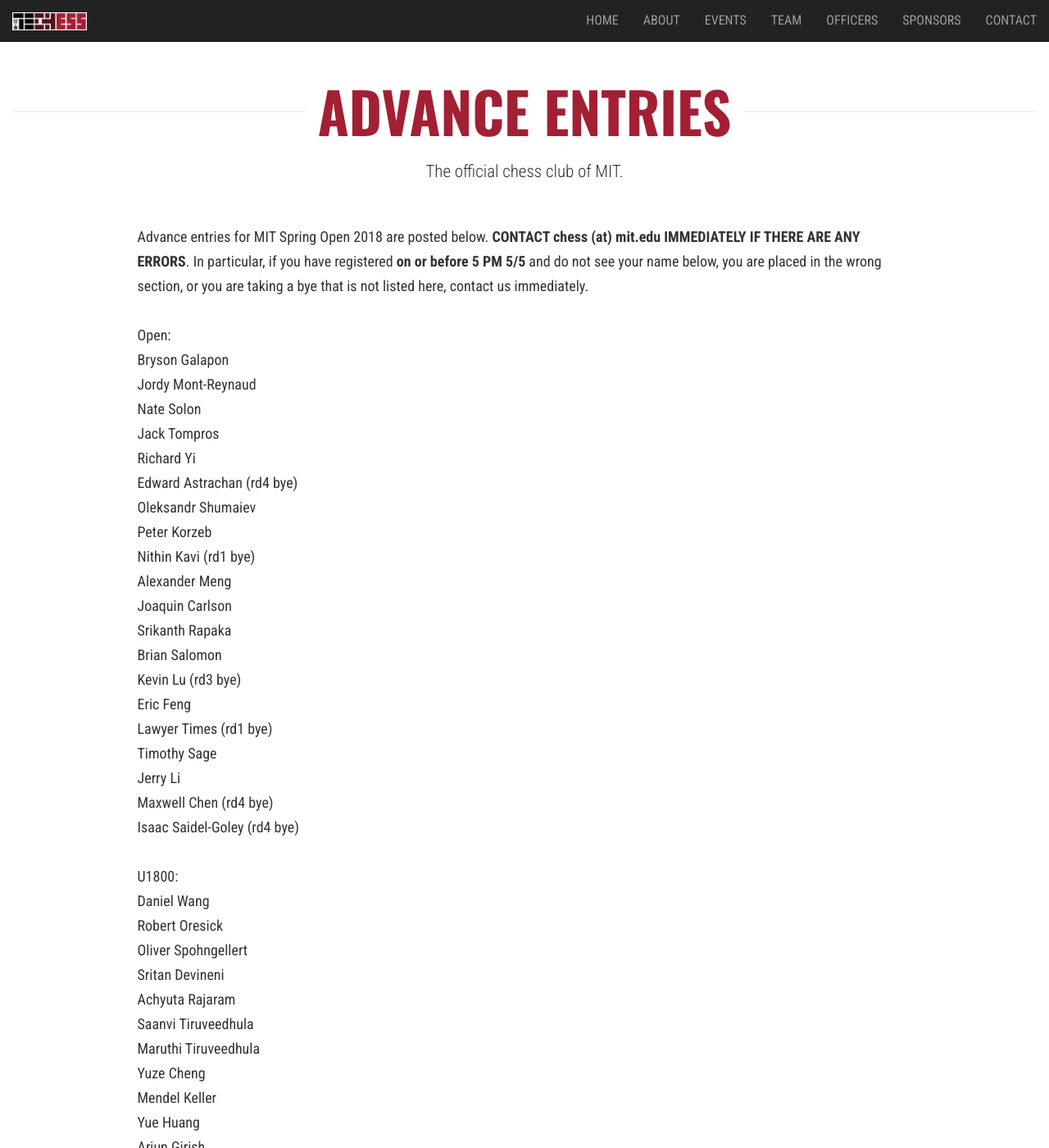
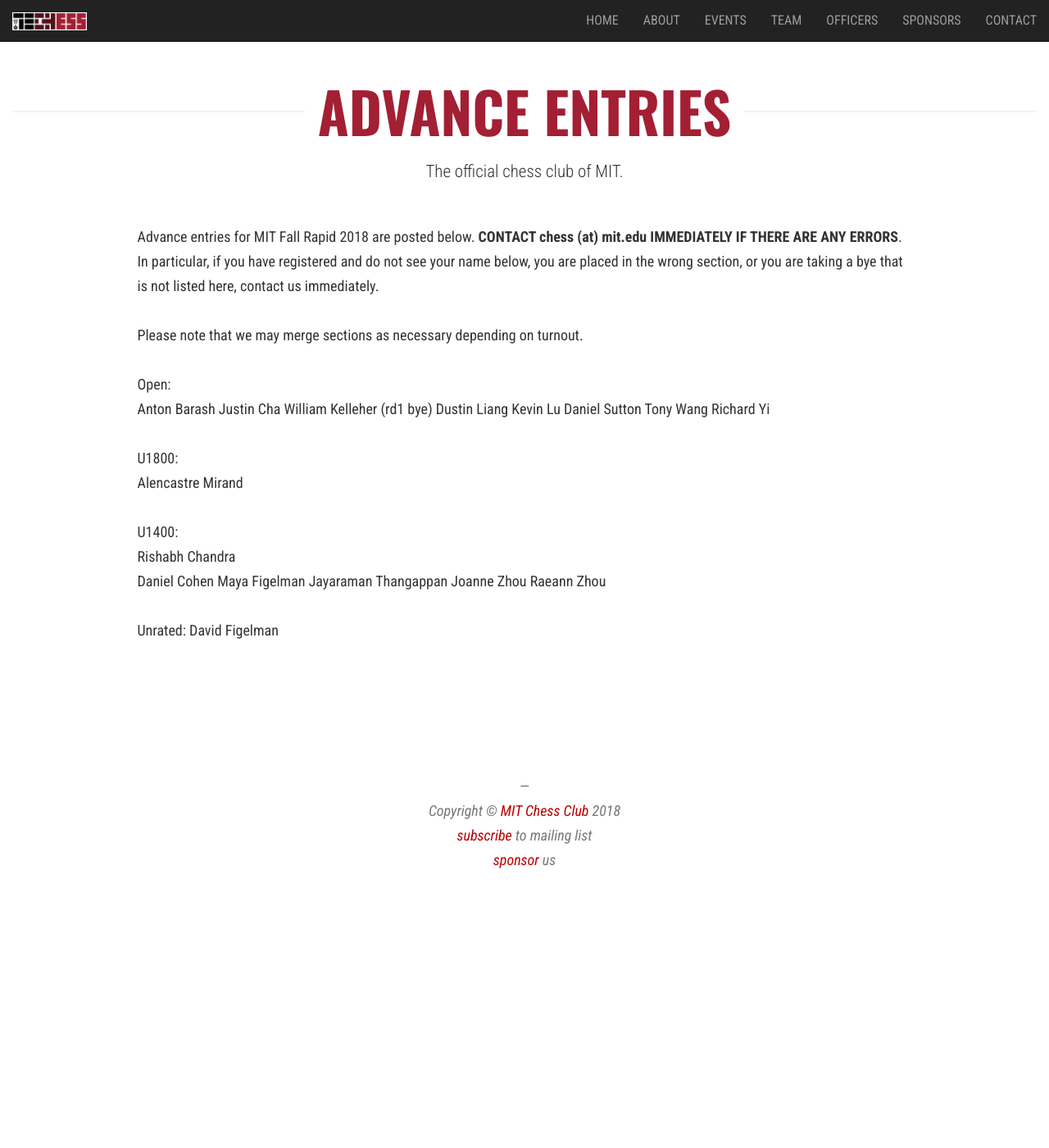
Before and after one commit to Tech-Chess/tech-chess.github.io, a Jekyll site: the page built from _pages/advance_entries.md, in a window 1280 px wide and 1400 px high. Shown: the whole window at 82% size. Built offline with Jekyll 4.4.1, drawn with Linux system fonts in a browser that asks for light colours; nearby versions of some CDN libraries; some of the changed text lies outside the part shown.

Commit message:
Update advance_entries.md

```diff
--- a/_pages/advance_entries.md
+++ b/_pages/advance_entries.md
@@ -4,54 +4,30 @@ title: Advance Entries
 permalink: /advanceentries/
 ---
 
-Advance entries for MIT Spring Open 2018 are posted below. **CONTACT chess (at) mit.edu IMMEDIATELY IF THERE ARE ANY ERRORS**. In particular, if you have registered **on or before 5 PM 5/5** and do not see your name below, you are placed in the wrong section, or you are taking a bye that is not listed here, contact us immediately.
+Advance entries for MIT Fall Rapid 2018 are posted below. **CONTACT chess (at) mit.edu IMMEDIATELY IF THERE ARE ANY ERRORS**. In particular, if you have registered and do not see your name below, you are placed in the wrong section, or you are taking a bye that is not listed here, contact us immediately.
+
+Please note that we may merge sections as necessary depending on turnout.
 
 Open:
-Bryson Galapon
-Jordy Mont-Reynaud
-Nate Solon
-Jack Tompros
+Anton Barash
+Justin Cha
+William Kelleher (rd1 bye)
+Dustin Liang
+Kevin Lu
+Daniel Sutton
+Tony Wang
 Richard Yi
-Edward Astrachan (rd4 bye)
-Oleksandr Shumaiev
-Peter Korzeb
-Nithin Kavi (rd1 bye)
-Alexander Meng
-Joaquin Carlson
-Srikanth Rapaka
-Brian Salomon
-Kevin Lu (rd3 bye)
-Eric Feng
-Lawyer Times (rd1 bye)
-Timothy Sage
-Jerry Li
-Maxwell Chen (rd4 bye)
-Isaac Saidel-Goley (rd4 bye)
 
 U1800:
-Daniel Wang
-Robert Oresick
-Oliver Spohngellert
-Sritan Devineni
-Achyuta Rajaram
-Saanvi Tiruveedhula
-Maruthi Tiruveedhula
-Yuze Cheng
-Mendel Keller
-Yue Huang
-Arjun Girish
-Julian Wellman (rd3 bye)
-Henry He
+Alencastre Mirand
 
 U1400:
 Rishabh Chandra
-Nathaniel Romanelli
-Michael Wayne
-Chris Speicher
-Paul Tompros
-Suhavi Tiruveedhula
-Jericho Carlson
-Prachi Dayal
-Joanne Zhou (rd1 bye)
+Daniel Cohen
+Maya Figelman
+Jayaraman Thangappan
+Joanne Zhou
 Raeann Zhou
-Leonard Sweeney-Barrett
+
+Unrated:
+David Figelman
```
